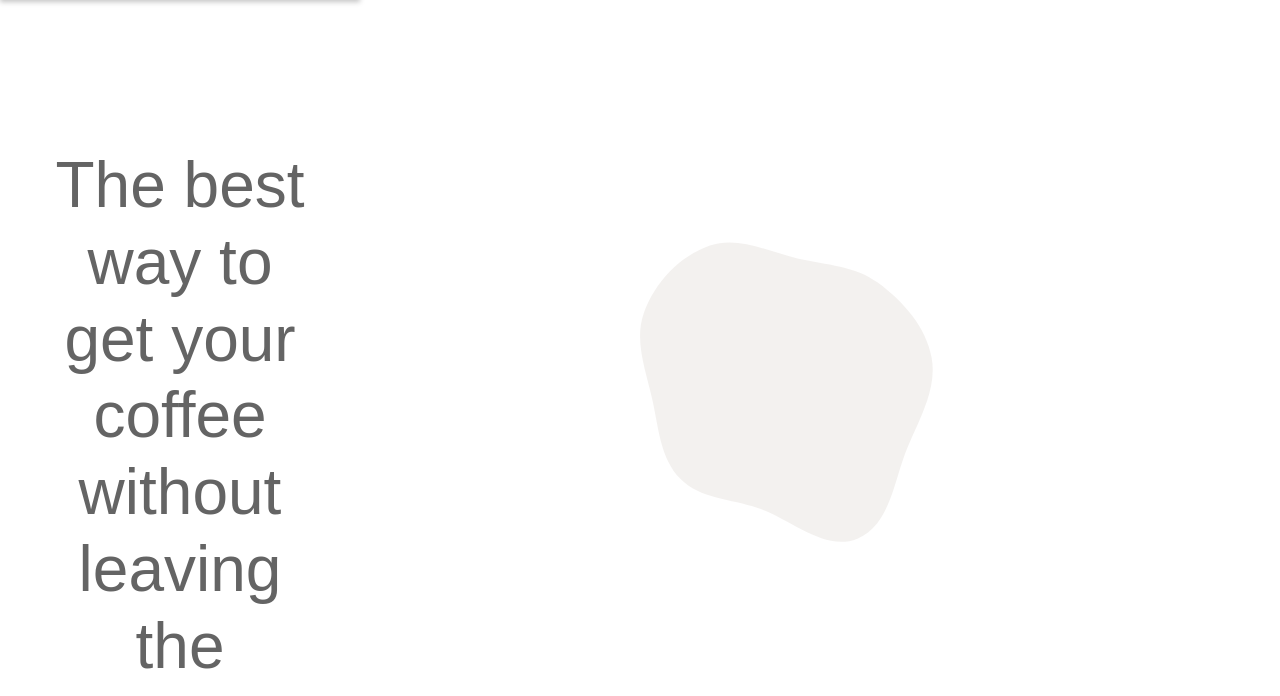
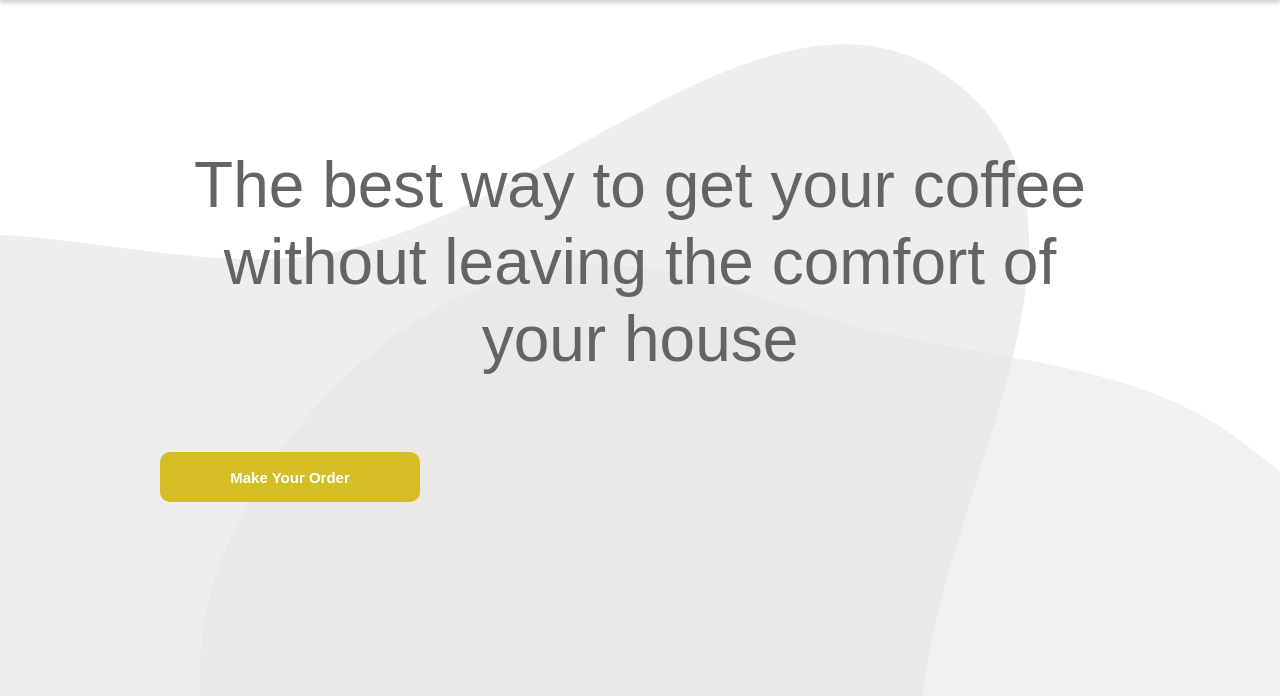
Before and after one commit to samoettinger/getcoffee, a plain HTML site: page index.html in a window 1280 px wide. Shown: the part 108-804 px from the top of the page. Drawn offline with Linux system fonts and the light colour scheme; a web font is replaced by a local one.

Commit message:
Background

```diff
--- a/CSS/style.css
+++ b/CSS/style.css
@@ -1,7 +1,11 @@
 /* BODY Section */
 body{
-     width: 360px;
-     overflow: hidden;
+     height: 100%;
+     position: relative;
+     background-image: url(../Image/vector-left.svg), url(../Image/vector-right.svg);
+     background-size: 100%;
+     background-repeat: no-repeat;
+     background-position: -250px 150px, 200px 370px;
 }
 
 /* HEADER Section */
@@ -37,8 +41,13 @@ body header .container .menu .header-menu ul li{
 /* ////////////////////////////////////////////////// */
 
 /* MAIN Section */
-body main{
-
+body main section{
+     /* height: 100%;
+     position: relative;
+     background-image: url(../Image/vector-left.svg), url(../Image/vector-right.svg);
+     background-size: 100%;
+     background-repeat: no-repeat;
+     background-position: -170px 100px, 200px 370px; */
 }
 /* MAIN | Images */
 body main .container .cup{
@@ -56,7 +65,7 @@ body main .vector.vector-left{
 }
 
 body main .vector.vector-right{
-     top: 350px; left: 50%;
+     top: 375px; left: 60%;
 }
 
 /* MAIN | Content */
@@ -72,7 +81,7 @@ body main section .container h2{
      font-weight: 400;
      line-height: 6vw;
      margin-top: 150px;
-     margin-bottom: 50px;
+     margin-bottom: 75px;
      text-align: center;
 }
 
@@ -86,9 +95,11 @@ body main section .container button{
      font-size: 15px;
      font-weight: 700;
 
+     cursor: pointer;
      border: none;
      border-radius: 10px;
      background-color: #d4bd25;
+     padding: 15px;
 }
 
 /* MAIN | Social Media */
@@ -98,11 +109,22 @@ body main section .container .social-media{
 }
 
 body main section .container .social-media a{
+
+     font-style: normal;
+     font-weight: bold;
+     font-size: 18px;
+     line-height: 25px;
      text-decoration: none;
+     color: #000000;
+     display: block;
+     text-align: center;
+     max-width: 110px;
+     margin: 0 auto;
+     position: relative;
 }
 
 body main section .container .social-media li .fab{
      color: #d4bd25;
      font-size: 30px;
-     margin: 250px 5px;
+     margin: 200px 5px 0px 5px;
 }
--- a/index.html
+++ b/index.html
@@ -45,9 +45,6 @@
 
      <main>
           <section class="container">
-               <img class="cup" src="./Image/copo.svg" alt="Coffee Cup">
-               <img class="vector vector-left" src="./Image/vector-left.svg" alt="">
-               <img class="vector vector-right" src="./Image/vector-right.svg" alt="">
                <div class="container">
                     <h2>
                          The best way to get your coffee
```
